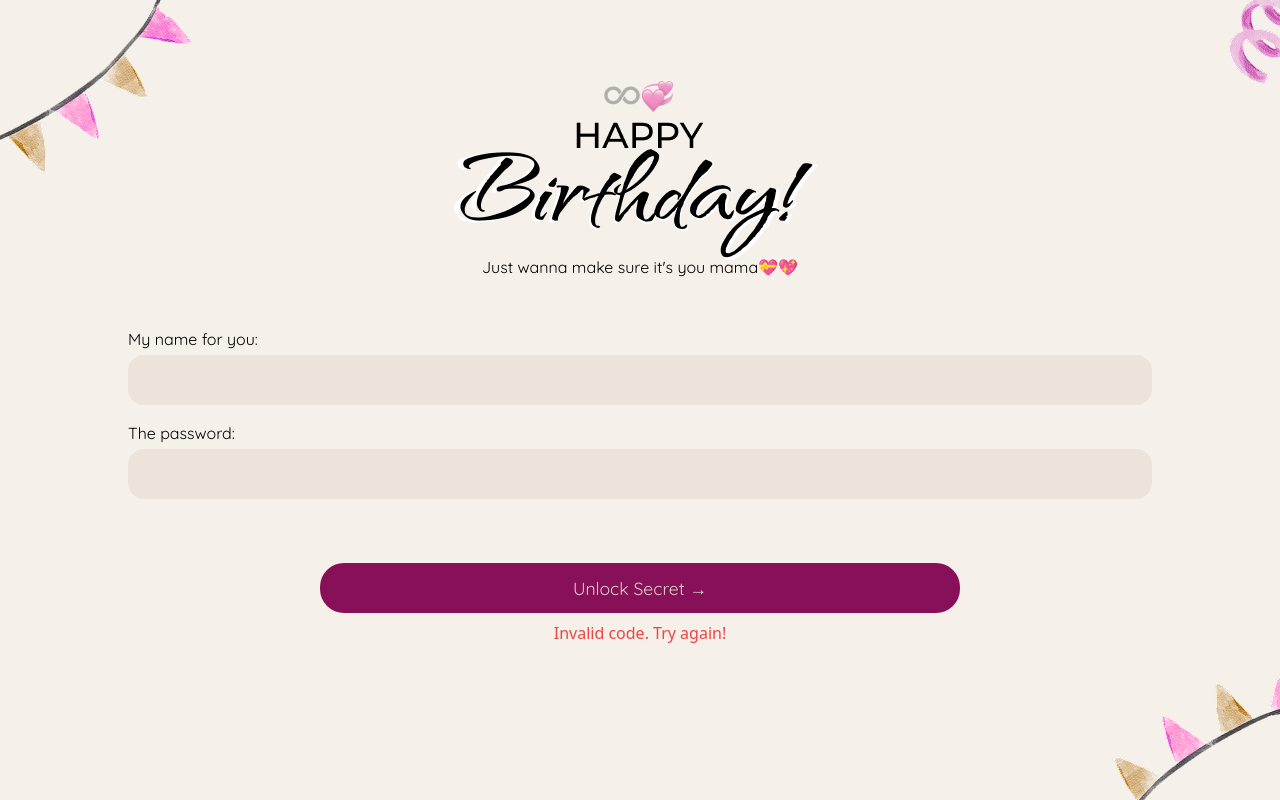
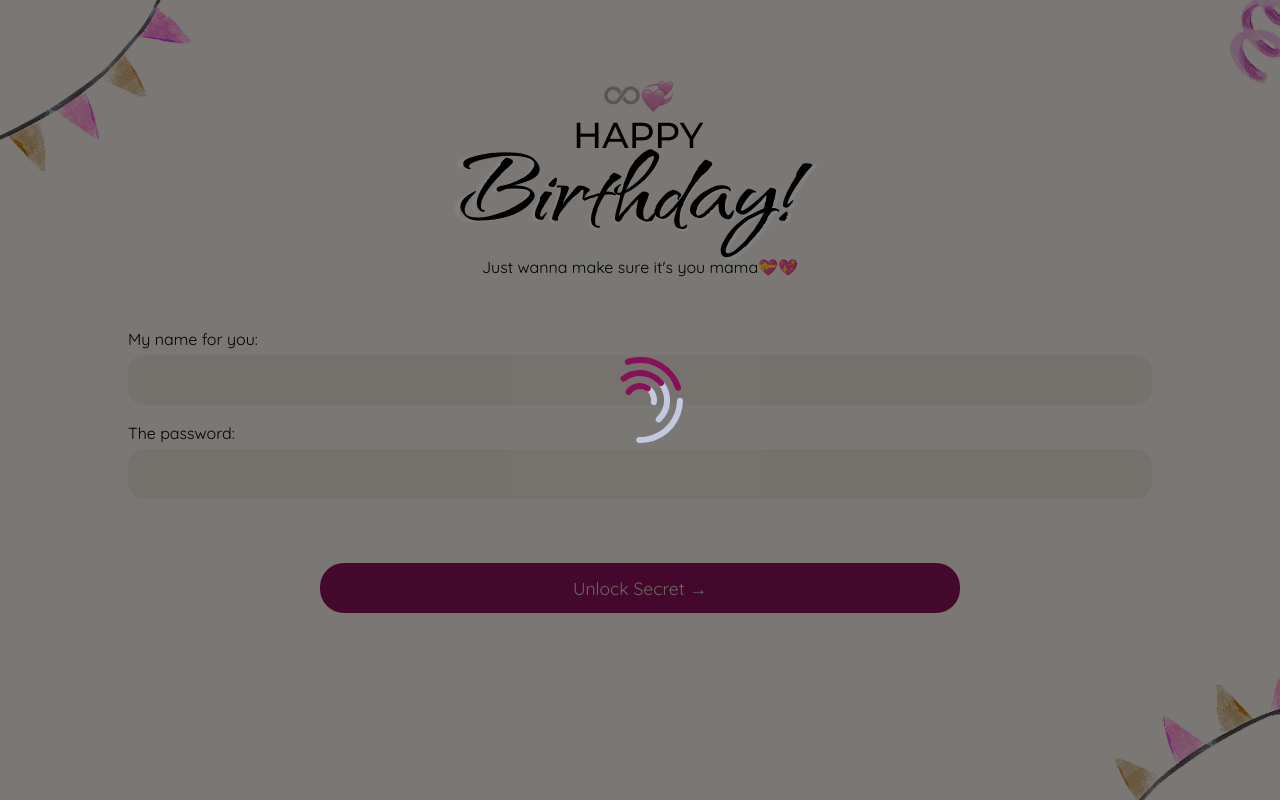
Before and after one commit to AlabiDominion/Happy-Birthday, a React (Vite) app: page / in a window 1280 px wide. Both pictures are taken after a click on the button "Unlock Secret →". Built offline with nearby package versions, Linux system fonts and the light colour scheme.

Commit message:
Completed the login page

```diff
--- a/src/Style.css
+++ b/src/Style.css
@@ -1,3 +1,214 @@
 @tailwind base;
 @tailwind components;
 @tailwind utilities;
+
+
+.LoginLoader{
+    animation: Fadein 0.5s ease-in-out;
+}
+#wifi-loader {
+  --background: #62abff;
+  --front-color: #871058;
+  --back-color: #c3c8de;
+  --text-color: #414856;
+  width: 64px;
+  height: 64px;
+  border-radius: 50px;
+  position: relative;
+  display: flex;
+  justify-content: center;
+  align-items: center;
+}
+
+#wifi-loader svg {
+  position: absolute;
+  display: flex;
+  justify-content: center;
+  align-items: center;
+}
+
+#wifi-loader svg circle {
+  position: absolute;
+  fill: none;
+  stroke-width: 6px;
+  stroke-linecap: round;
+  stroke-linejoin: round;
+  transform: rotate(-100deg);
+  transform-origin: center;
+}
+
+#wifi-loader svg circle.back {
+  stroke: var(--back-color);
+}
+
+#wifi-loader svg circle.front {
+  stroke: var(--front-color);
+}
+
+#wifi-loader svg.circle-outer {
+  height: 86px;
+  width: 86px;
+}
+
+#wifi-loader svg.circle-outer circle {
+  stroke-dasharray: 62.75 188.25;
+}
+
+#wifi-loader svg.circle-outer circle.back {
+  animation: circle-outer135 1.8s ease infinite 0.3s;
+}
+
+#wifi-loader svg.circle-outer circle.front {
+  animation: circle-outer135 1.8s ease infinite 0.15s;
+}
+
+#wifi-loader svg.circle-middle {
+  height: 60px;
+  width: 60px;
+}
+
+#wifi-loader svg.circle-middle circle {
+  stroke-dasharray: 42.5 127.5;
+}
+
+#wifi-loader svg.circle-middle circle.back {
+  animation: circle-middle6123 1.8s ease infinite 0.25s;
+}
+
+#wifi-loader svg.circle-middle circle.front {
+  animation: circle-middle6123 1.8s ease infinite 0.1s;
+}
+
+#wifi-loader svg.circle-inner {
+  height: 34px;
+  width: 34px;
+}
+
+#wifi-loader svg.circle-inner circle {
+  stroke-dasharray: 22 66;
+}
+
+#wifi-loader svg.circle-inner circle.back {
+  animation: circle-inner162 1.8s ease infinite 0.2s;
+}
+
+#wifi-loader svg.circle-inner circle.front {
+  animation: circle-inner162 1.8s ease infinite 0.05s;
+}
+
+#wifi-loader .text {
+  position: absolute;
+  bottom: -40px;
+  display: flex;
+  justify-content: center;
+  align-items: center;
+  text-transform: lowercase;
+  font-weight: 500;
+  font-size: 14px;
+  letter-spacing: 0.2px;
+}
+
+#wifi-loader .text::before, #wifi-loader .text::after {
+  content: attr(data-text);
+}
+
+#wifi-loader .text::before {
+  color: var(--text-color);
+}
+
+#wifi-loader .text::after {
+  color: var(--front-color);
+  animation: text-animation76 3.6s ease infinite;
+  position: absolute;
+  left: 0;
+}
+@keyframes Fadein {
+    0% {
+        opacity: 0;
+        transform: scale(0.9);
+    }
+    100% {
+        opacity: 1;
+        transform: scale(1);
+    }
+}
+
+@keyframes circle-outer135 {
+  0% {
+    stroke-dashoffset: 25;
+  }
+
+  25% {
+    stroke-dashoffset: 0;
+  }
+
+  65% {
+    stroke-dashoffset: 301;
+  }
+
+  80% {
+    stroke-dashoffset: 276;
+  }
+
+  100% {
+    stroke-dashoffset: 276;
+  }
+}
+
+@keyframes circle-middle6123 {
+  0% {
+    stroke-dashoffset: 17;
+  }
+
+  25% {
+    stroke-dashoffset: 0;
+  }
+
+  65% {
+    stroke-dashoffset: 204;
+  }
+
+  80% {
+    stroke-dashoffset: 187;
+  }
+
+  100% {
+    stroke-dashoffset: 187;
+  }
+}
+
+@keyframes circle-inner162 {
+  0% {
+    stroke-dashoffset: 9;
+  }
+
+  25% {
+    stroke-dashoffset: 0;
+  }
+
+  65% {
+    stroke-dashoffset: 106;
+  }
+
+  80% {
+    stroke-dashoffset: 97;
+  }
+
+  100% {
+    stroke-dashoffset: 97;
+  }
+}
+
+@keyframes text-animation76 {
+  0% {
+    clip-path: inset(0 100% 0 0);
+  }
+
+  50% {
+    clip-path: inset(0);
+  }
+
+  100% {
+    clip-path: inset(0 0 0 100%);
+  }
+}
--- /dev/null
+++ b/src/components/Loader.jsx
@@ -0,0 +1,21 @@
+const Loader = () => {
+  return (
+    <div id="wifi-loader">
+      <svg class="circle-outer" viewBox="0 0 86 86">
+        <circle class="back" cx="43" cy="43" r="40"></circle>
+        <circle class="front" cx="43" cy="43" r="40"></circle>
+        <circle class="new" cx="43" cy="43" r="40"></circle>
+      </svg>
+      <svg class="circle-middle" viewBox="0 0 60 60">
+        <circle class="back" cx="30" cy="30" r="27"></circle>
+        <circle class="front" cx="30" cy="30" r="27"></circle>
+      </svg>
+      <svg class="circle-inner" viewBox="0 0 34 34">
+        <circle class="back" cx="17" cy="17" r="14"></circle>
+        <circle class="front" cx="17" cy="17" r="14"></circle>
+      </svg>
+    </div>
+  );
+};
+
+export default Loader;
--- a/src/components/LoginPage.jsx
+++ b/src/components/LoginPage.jsx
@@ -1,56 +1,89 @@
 import { useState } from "react";
+import Loader from "./Loader";
 
 const LoginPage = ({ onLogin }) => {
   const [inputCode, setInputCode] = useState("");
   const [inputName, setInputName] = useState("");
   const [error, setError] = useState("");
+  const [loading, setLoading] = useState(false);
 
   const handleLogin = () => {
-    if (inputCode === "2025" && inputName === "Pookie") {
-      onLogin();
-    } else {
-      setError("Invalid code. Try again!");
-    }
+    setError("");
+    setLoading(true);
+
+    setTimeout(() => {
+      if (inputCode === "2025" && inputName === "Pookie") {
+        onLogin();
+      } else {
+        setError("Invalid code. Try again!");
+      }
+      setLoading(false);
+    }, 3000);
   };
 
   return (
-    <div className="min-h-screen flex flex-col items-center  bg-[#F5F0EA] relative overflow-hidden">
+    <div className="LoginLoader min-h-screen flex flex-col items-center bg-[#F5F0EA] relative overflow-hidden">
+
       <img className="absolute top-0 left-0 z-[100]" src="./Ribbon.png" alt="decoration1" />
-      <img className="absolute z-100 top-0 right-0" src="./ribbon2.png" alt="decoration2" />
-      <img className="absolute z-100 bottom-0 right-0" src="./ribbon3.png" alt="decoration3" />
+      <img className="absolute z-[100] top-0 right-0" src="./ribbon2.png" alt="decoration2" />
+      <img className="absolute z-[100] bottom-0 right-0" src="./ribbon3.png" alt="decoration3" />
+
 
       <img className="mt-[4.8rem] mb-2" src="./logo.png" alt="logo" />
       <img src="./HAPPY.png" alt="Happy" />
-      <img className="absolute top-[114px]  z-[99]" src="./HappyBirthdayText.png" alt="Birthday" />
-      <p className="mt-[6.7rem] font-quicksand font-[400]">Just wanna make sure it's you mama💝💖</p>
+      <img className="absolute top-[114px] z-[99]" src="./HappyBirthdayText.png" alt="Birthday" />
 
-      <form action="Submit" className="flex flex-col mt-[3rem] ml-auto mr-auto w-[80%] ">
-        <label className="font-quicksand mb-1" htmlFor="Name">My name for you:</label>
+      <p className="mt-[6.7rem] font-quicksand font-[400]">
+        Just wanna make sure it's you mama💝💖
+      </p>
+
+
+      <form
+        className="flex flex-col mt-[3rem] ml-auto mr-auto w-[80%]"
+        onSubmit={(e) => e.preventDefault()}
+      >
+        <label className="font-quicksand mb-1" htmlFor="Name">
+          My name for you:
+        </label>
         <input
           type="text"
           id="Name"
           value={inputName}
           onChange={(e) => setInputName(e.target.value)}
-          className="bg-[#ECE4DB] rounded-[16px] h-[50px] p-2 text-[]"
+          className="bg-[#ECE4DB] rounded-[16px] h-[50px] p-2"
+          disabled={loading}
         />
-        <label className="mt-[1rem] font-quicksand mb-1" htmlFor="Name">The password:</label>
+
+        <label className="mt-[1rem] font-quicksand mb-1" htmlFor="password">
+          The password:
+        </label>
         <input
           type="password"
           id="password"
           value={inputCode}
           onChange={(e) => setInputCode(e.target.value)}
-          className="bg-[#ECE4DB] rounded-[16px] h-[50px]"
+          className="bg-[#ECE4DB] rounded-[16px] h-[50px] p-2"
+          disabled={loading}
         />
       </form>
+
+
       <button
         onClick={handleLogin}
-        className="mt-[4rem] bg-[#871058] rounded-[24px] h-[50px] w-[50%] font-quicksand text-[#D9CFC4] text-[1.1rem]"
+        className="mt-[4rem] bg-[#871058] rounded-[24px] h-[50px] w-[50%] font-quicksand text-[#D9CFC4] text-[1.1rem] z-[101]"
+        disabled={loading}
       >
         Unlock Secret →
       </button>
+
       {error && <p className="text-red-500 mt-2">{error}</p>}
 
 
+      {loading && (
+        <div className="fixed inset-0 z-[999] bg-black/50 flex items-center justify-center">
+          <Loader />
+        </div>
+      )}
     </div>
   );
 };
```
